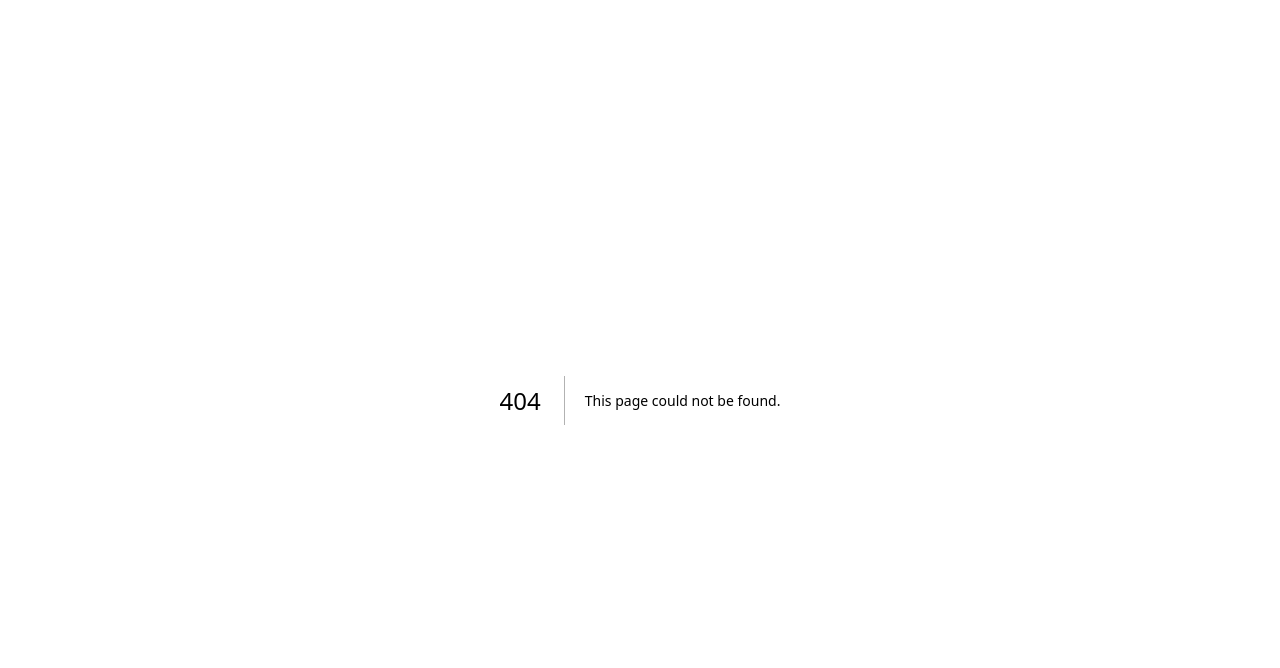
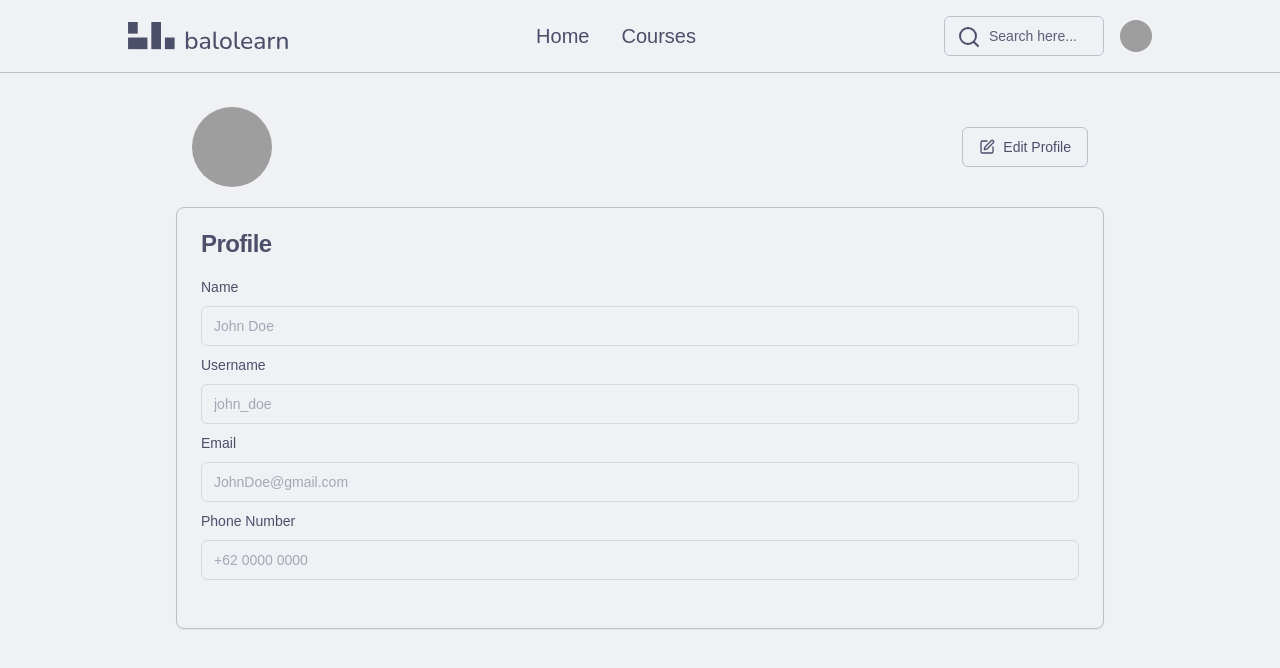
Before and after one commit to CDL48/balolearn, a Next.js app: page /profile in a window 1280 px wide. Before the commit this address had no page. Shown: the top 668 px of the page. Built offline with nearby package versions, Linux system fonts and the light colour scheme; grey boxes are pictures that could not be loaded.

Commit message:
feat: profile page

```diff
--- a/package.json
+++ b/package.json
@@ -31,7 +31,7 @@
         "tailwindcss-animate": "^1.0.7"
     },
     "devDependencies": {
-        "@types/node": "^20",
+        "@types/bun": "^1.1.14",
         "@types/react": "^18",
         "@types/react-dom": "^18",
         "eslint": "^8",
--- /dev/null
+++ b/src/app/(main)/profile/page.tsx
@@ -0,0 +1,126 @@
+"use client";
+
+import { Avatar, AvatarImage, AvatarFallback } from "@/components/ui/avatar";
+import { Button } from "@/components/ui/button";
+import {
+    Card,
+    CardContent,
+    CardFooter,
+    CardHeader,
+    CardTitle,
+} from "@/components/ui/card";
+import { Input } from "@/components/ui/input";
+import { Label } from "@/components/ui/label";
+import { Check, SquarePen, X } from "lucide-react";
+import { useState } from "react";
+
+export default function Page() {
+    const [isEdit, setEdit] = useState(false);
+    const [profile, setProfile] = useState({
+        name: "",
+        username: "",
+        email: "",
+        phoneNumber: "",
+    });
+
+    const inputHandler = (e: React.ChangeEvent<HTMLInputElement>) => {
+        const { id, value } = e.target;
+
+        setProfile((prevProfile) => ({ ...prevProfile, [id]: value }));
+    };
+
+    return (
+        <div className="grid h-[calc(100vh_-_4rem)] place-items-center pt-4 lg:pt-0">
+            <div className="flex w-full flex-col items-center gap-5 px-6 md:px-16 lg:px-44">
+                <div className="flex w-full flex-col items-center justify-between gap-4 sm:flex-row sm:gap-0 lg:px-4">
+                    <div className="flex items-center gap-3 sm:mt-0">
+                        <Avatar className="h-[80px] w-[80px]">
+                            <AvatarImage
+                                src="https://picsum.photos/200/200"
+                                alt="profile"
+                            />
+                            <AvatarFallback>😺</AvatarFallback>
+                        </Avatar>
+                    </div>
+                    <div className="flex items-center gap-3">
+                        <Button
+                            variant={isEdit ? "default" : "outline"}
+                            onClick={() => {
+                                if (isEdit) {
+                                    alert("Profile berhasil diubah");
+                                }
+
+                                return setEdit(!isEdit);
+                            }}
+                        >
+                            {isEdit ? <Check /> : <SquarePen />}
+                            {isEdit ? "Submit" : "Edit Profile"}
+                        </Button>
+                        {isEdit && (
+                            <Button
+                                variant="destructive"
+                                onClick={() => {
+                                    setProfile({
+                                        name: "",
+                                        username: "",
+                                        email: "",
+                                        phoneNumber: "",
+                                    });
+
+                                    return setEdit(false);
+                                }}
+                            >
+                                <X />
+                                Cancel
+                            </Button>
+                        )}
+                    </div>
+                </div>
+                <Card className="w-full">
+                    <CardHeader>
+                        <CardTitle>Profile</CardTitle>
+                    </CardHeader>
+                    <CardContent className="grid gap-3">
+                        <Label htmlFor="name">Name</Label>
+                        <Input
+                            type="text"
+                            id="name"
+                            value={profile.name}
+                            onChange={inputHandler}
+                            placeholder="John Doe"
+                            disabled={!isEdit}
+                        ></Input>
+                        <Label htmlFor="username">Username</Label>
+                        <Input
+                            type="text"
+                            id="username"
+                            value={profile.username}
+                            onChange={inputHandler}
+                            placeholder="john_doe"
+                            disabled={!isEdit}
+                        ></Input>
+                        <Label htmlFor="email">Email</Label>
+                        <Input
+                            type="email"
+                            id="email"
+                            value={profile.email}
+                            onChange={inputHandler}
+                            placeholder="JohnDoe@gmail.com"
+                            disabled={!isEdit}
+                        ></Input>
+                        <Label htmlFor="phone">Phone Number</Label>
+                        <Input
+                            type="tel"
+                            id="phone"
+                            value={profile.phoneNumber}
+                            onChange={inputHandler}
+                            placeholder="+62 0000 0000"
+                            disabled={!isEdit}
+                        ></Input>
+                    </CardContent>
+                    <CardFooter></CardFooter>
+                </Card>
+            </div>
+        </div>
+    );
+}
--- /dev/null
+++ b/src/app/api/auth/login/route.ts
@@ -0,0 +1,9 @@
+export async function POST(req: Request) {
+    const { username, password } = await req.json();
+
+    if (username === "admin" && password === "admin") {
+        console.log("login success");
+    }
+
+    return Response.json(req.body);
+}
--- a/src/app/auth/login/page.tsx
+++ b/src/app/auth/login/page.tsx
@@ -6,17 +6,27 @@ import { Input } from "@/components/ui/input";
 import { Label } from "@/components/ui/label";
 import { Eye, EyeOff } from "lucide-react";
 import Link from "next/link";
+import { useRouter } from "next/navigation";
 import { FormEvent, useState } from "react";
 
 export default function Page() {
+    const router = useRouter();
     const [username, setUsername] = useState("");
     const [password, setPassword] = useState("");
     const [showPassword, setShowPassword] = useState(false);
 
-    function submitHandler(e: FormEvent<HTMLFormElement>) {
+    async function submitHandler(e: FormEvent<HTMLFormElement>) {
         e.preventDefault();
 
-        // TODO
+        const response = await fetch("/api/auth/login", {
+            method: "POST",
+            headers: { "Content-Type": "application/json" },
+            body: JSON.stringify({ username, password }),
+        });
+
+        if (response.ok) {
+            router.push("/dashboard");
+        }
     }
 
     return (
--- /dev/null
+++ b/src/components/ui/card.tsx
@@ -0,0 +1,86 @@
+import * as React from "react";
+
+import { cn } from "@/lib/utils";
+
+const Card = React.forwardRef<
+    HTMLDivElement,
+    React.HTMLAttributes<HTMLDivElement>
+>(({ className, ...props }, ref) => (
+    <div
+        ref={ref}
+        className={cn(
+            "rounded-lg border bg-card text-card-foreground shadow-sm",
+            className,
+        )}
+        {...props}
+    />
+));
+Card.displayName = "Card";
+
+const CardHeader = React.forwardRef<
+    HTMLDivElement,
+    React.HTMLAttributes<HTMLDivElement>
+>(({ className, ...props }, ref) => (
+    <div
+        ref={ref}
+        className={cn("flex flex-col space-y-1.5 p-6", className)}
+        {...props}
+    />
+));
+CardHeader.displayName = "CardHeader";
+
+const CardTitle = React.forwardRef<
+    HTMLDivElement,
+    React.HTMLAttributes<HTMLDivElement>
+>(({ className, ...props }, ref) => (
+    <div
+        ref={ref}
+        className={cn(
+            "text-2xl font-semibold leading-none tracking-tight",
+            className,
+        )}
+        {...props}
+    />
+));
+CardTitle.displayName = "CardTitle";
+
+const CardDescription = React.forwardRef<
+    HTMLDivElement,
+    React.HTMLAttributes<HTMLDivElement>
+>(({ className, ...props }, ref) => (
+    <div
+        ref={ref}
+        className={cn("text-sm text-muted-foreground", className)}
+        {...props}
+    />
+));
+CardDescription.displayName = "CardDescription";
+
+const CardContent = React.forwardRef<
+    HTMLDivElement,
+    React.HTMLAttributes<HTMLDivElement>
+>(({ className, ...props }, ref) => (
+    <div ref={ref} className={cn("p-6 pt-0", className)} {...props} />
+));
+CardContent.displayName = "CardContent";
+
+const CardFooter = React.forwardRef<
+    HTMLDivElement,
+    React.HTMLAttributes<HTMLDivElement>
+>(({ className, ...props }, ref) => (
+    <div
+        ref={ref}
+        className={cn("flex items-center p-6 pt-0", className)}
+        {...props}
+    />
+));
+CardFooter.displayName = "CardFooter";
+
+export {
+    Card,
+    CardHeader,
+    CardFooter,
+    CardTitle,
+    CardDescription,
+    CardContent,
+};
```
Also changed, not shown: 1 other file (tests, documents, lock files or other folders).
